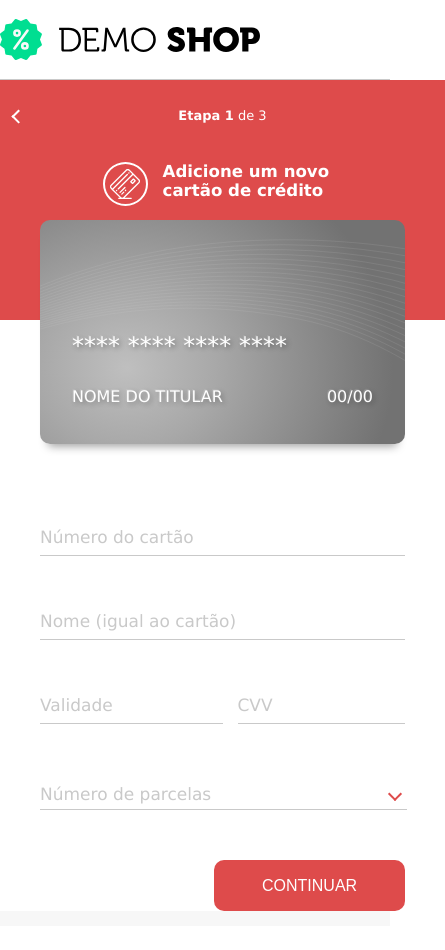
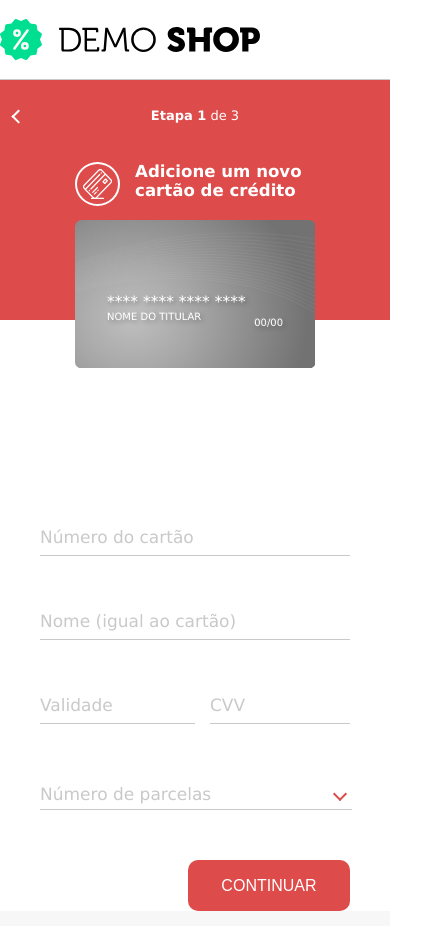
Before and after one commit to PauloKlixto/test, a Vue app: page / in a window 390 px wide. Shown: the top 950 px of the page, 445 px wide, since content can reach past the window. Built offline with nearby package versions, Linux system fonts and the light colour scheme.

Commit message:
BaseCreditCard responsivo

```diff
--- a/src/components/atoms/BaseCreditCard/BaseCreditCard.vue
+++ b/src/components/atoms/BaseCreditCard/BaseCreditCard.vue
@@ -130,7 +130,10 @@ export default {
   methods: {
     bgPreviewStyles(bg, bgInative) {
       return {
-        background: this.company === '' ? `url(${bgInative})` : `url(${bg})`
+        backgroundSize: 'cover',
+        backgroundRepeat: 'no-repeat',
+        backgroundImage:
+          this.company === '' ? `url(${bgInative})` : `url(${bg})`
       }
     },
     setCreditCardWith() {
@@ -169,6 +172,10 @@ export default {
   text-shadow: -1px -1px 1px rgba(255, 255, 255, 0.2),
     2px 2px 5px rgba(0, 0, 0, 0.3);
   font-size: 16px;
+
+  @media (max-width: 445px) {
+    font-size: 10px;
+  }
 }
 
 .BaseCreditCard {
@@ -178,6 +185,12 @@ export default {
   box-shadow: 0px 10px 10px -8px rgba(0, 0, 0, 0.4);
   border-radius: 11px;
   transition: transform 0.5s;
+
+  @media (max-width: 445px) {
+    width: 240px;
+    height: 147.5px;
+    box-shadow: none;
+  }
 
   &--move {
     transform: rotateY(180deg);
@@ -212,6 +225,9 @@ export default {
     /* Box model */
     flex: 1;
     display: flex;
+    @media (max-width: 445px) {
+      transform: scale(0.75) translateX(-30px);
+    }
   }
 
   &__bottom {
@@ -257,6 +273,10 @@ export default {
 
     /* Misc */
     @extend %creditCardText;
+
+    @media (max-width: 445px) {
+      font-size: 15.5px;
+    }
   }
 }
 </style>
```
